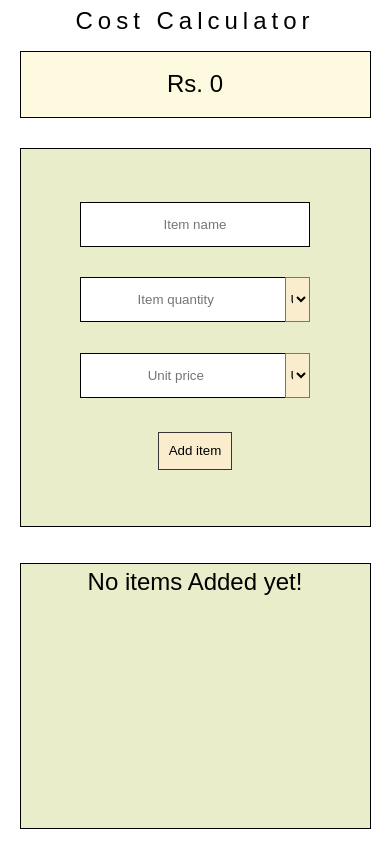
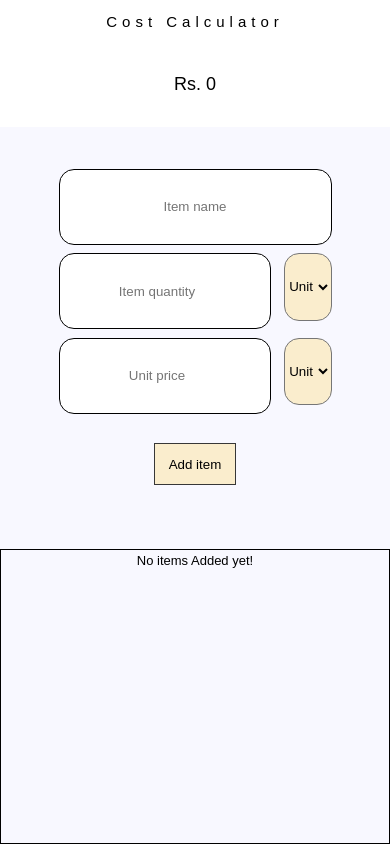
Before and after one commit to Rehman-codes/Cost-Calculator, a React (Vite) app: page / in a window 390 px wide. Built offline with nearby package versions, Linux system fonts and the light colour scheme; a web font is replaced by a local one.

Commit message:
ui changes for mobile devices

```diff
--- a/src/components/addItem/additems.css
+++ b/src/components/addItem/additems.css
@@ -32,12 +32,10 @@
 
 #additems form #item-quantity input {
     width: 44%;
-    border-right: none;
 }
 
 #additems form #unit-price input {
     width: 44%;
-    border-right: none;
 }
 
 
@@ -46,26 +44,61 @@ input {
     height: 60%;
     background-color: white;
     border: 1px solid black;
-  }
+}
 
-  select {
+select {
     height: 60%;
     width: 10%;
     background-color: #FAEDCD;
     cursor: pointer;
-  }
+}
 
 @media (max-width: 700px) {
 
     #additems form #item-name input {
-        width: 94%;
+        width: 100%;
     }
 
     #additems form #item-quantity input {
-        width: 84%;
+        width: 90%;
     }
 
     #additems form #unit-price input {
-        width: 84%;
+        width: 90%;
+    }
+
+    #additems {
+        width: 100%;
+        height: 100%;
+        background-color: #F8F8FF;
+        border: none;
+    }
+
+    input {
+        border-radius: 15px;
+        height: 90%;
+        border: 1px solid black;
+    }
+
+    select {
+        border-radius: 15px;
+        height: 80%;
+        width: 20%;
+        margin-left: 5%;
+    }
+
+    #additems form>div:nth-child(1) {
+        justify-content: flex-start;
+        align-items: flex-start;
+    }
+
+    #additems form>div:nth-child(2) {
+        justify-content: flex-start;
+        align-items: flex-start;
+    }
+
+    #additems form>div:nth-child(3) {
+        justify-content: flex-start;
+        align-items: flex-start;
     }
 }
--- a/src/components/allItems/AllItems.jsx
+++ b/src/components/allItems/AllItems.jsx
@@ -29,7 +29,7 @@ function AllItems(props) {
     return (
         <>
             <section id="allitems">
-                {allItems.length > 0 ? renderAllItems : <h1>No items Added yet!</h1>}
+                {allItems.length > 0 ? renderAllItems : <h1 id='no-items'>No items Added yet!</h1>}
             </section>
         </>
     );
--- a/src/components/allItems/allitems.css
+++ b/src/components/allItems/allitems.css
@@ -37,19 +37,31 @@
     border: none;
 }
 
-.item > div:nth-child(1),
-.item > div:nth-child(2),
-.item > div:nth-child(3) {
+.item>div:nth-child(1),
+.item>div:nth-child(2),
+.item>div:nth-child(3) {
     border-right: 1px solid black;
 }
 
 
-.item > div:nth-child(4) > button {
-   font-family: sans-serif;
-   font-size: medium;
-   font-weight: 500;
+.item>div:nth-child(4)>button {
+    font-family: sans-serif;
+    font-size: medium;
+    font-weight: 500;
 }
 
-.item > div:nth-child(4) {
-   background-color: rgb(55, 55, 55);
- }
+.item>div:nth-child(4) {
+    background-color: rgb(55, 55, 55);
+}
+
+@media (max-width: 700px) {
+    #no-items {
+        font-size: small;
+    }
+
+    #allitems {
+        width: 100%;
+        height: 100%;
+        background-color: #F8F8FF;
+    }
+}
--- a/src/components/finalPrice/finalprice.css
+++ b/src/components/finalPrice/finalprice.css
@@ -14,3 +14,16 @@
     overflow: auto;
     text-align: center;
 }
+
+@media (max-width: 700px) {
+    #finalprice {
+        width: 100%;
+        height: 100%;
+        background-color: white;
+        border: none;
+    }
+
+    #finalprice h1{
+        font-size: large;
+    }
+}
--- a/src/components/title/title.css
+++ b/src/components/title/title.css
@@ -10,3 +10,10 @@
 #title h1{
     letter-spacing: 5px;
 }
+
+@media (max-width: 700px) {
+    #title {
+        font-size: x-small;
+        background-color: white;
+    }
+}
```
